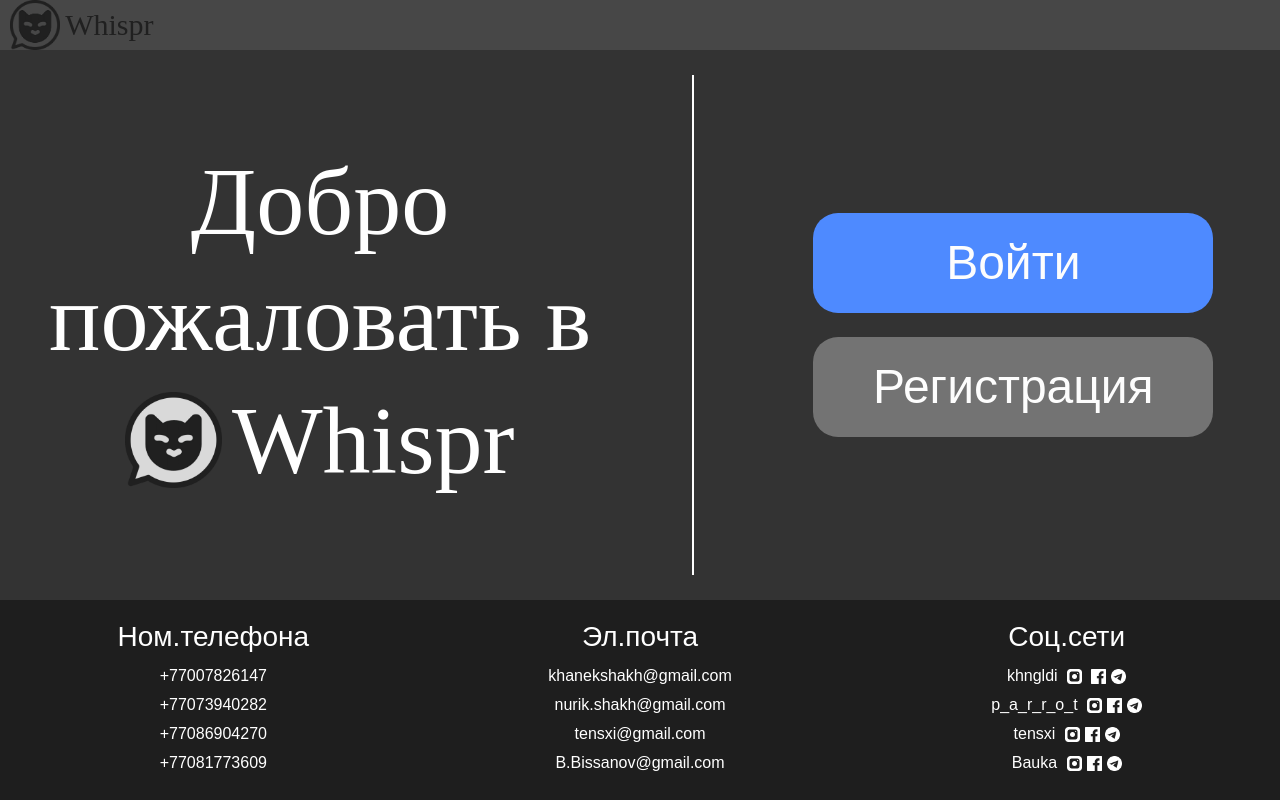
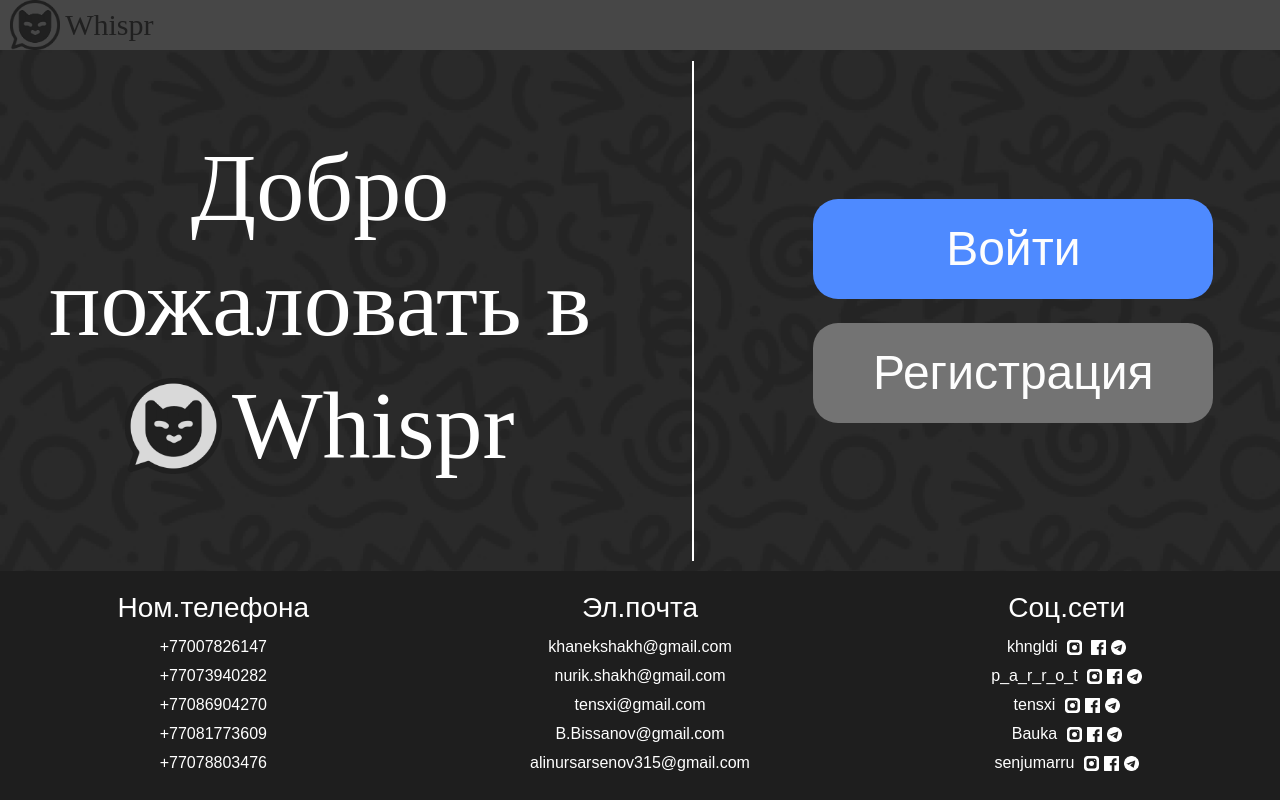
Before and after one commit to Tensai22/whispr_frontend, a React (Create React App) app: page / in a window 1280 px wide. Built offline with nearby package versions, Linux system fonts and the light colour scheme.

Commit message:
Изменил фон для чат страницы, и на самую первую страницу "Приветствие"!

```diff
--- a/src/components/ChatDesign.js
+++ b/src/components/ChatDesign.js
@@ -10,7 +10,7 @@ const ChatDesign = () => {
         <div className="chat-app">
             <ChatHeader />
             <div className="chat-body">
-                {/*<Sidebar />*/}
+                {<Sidebar />}
                 <ChatWindow />
             </div>
         </div>
--- a/src/components/Footer.js
+++ b/src/components/Footer.js
@@ -12,6 +12,7 @@ const Footer = () => {
         <p>+77073940282</p>
         <p>+77086904270</p>
         <p>+77081773609</p>
+        <p>+77078803476</p>
       </div>
       <div className="footer-section">
         <h3>Эл.почта</h3>
@@ -19,6 +20,7 @@ const Footer = () => {
         <p>nurik.shakh@gmail.com</p>
         <p>tensxi@gmail.com</p>
         <p>B.Bissanov@gmail.com</p>
+        <p>alinursarsenov315@gmail.com</p>
       </div>
       <div className="footer-section">
         <h3>Соц.сети</h3>
@@ -26,6 +28,7 @@ const Footer = () => {
         <p>p_a_r_r_o_t <img src={require("../assets/Instagram_logo.png")} alt="Instagram" /><img src={require("../assets/FaceBook_logo.png")} alt="Facebook" /><img src={require("../assets/Telegram_logo.png")} alt="Telegram" /></p>
         <p>tensxi <img src={require("../assets/Instagram_logo.png")} alt="Instagram" /><img src={require("../assets/FaceBook_logo.png")} alt="Facebook" /><img src={require("../assets/Telegram_logo.png")} alt="Telegram" /></p>
         <p>Bauka <img src={require("../assets/Instagram_logo.png")} alt="Instagram" /><img src={require("../assets/FaceBook_logo.png")} alt="Facebook" /><img src={require("../assets/Telegram_logo.png")} alt="Telegram" /></p>
+        <p>senjumarru <img src={require("../assets/Instagram_logo.png")} alt="Instagram" /><img src={require("../assets/FaceBook_logo.png")} alt="Facebook" /><img src={require("../assets/Telegram_logo.png")} alt="Telegram" /></p>
       </div>
     </footer>
   );
--- a/src/css/chat.css
+++ b/src/css/chat.css
@@ -8,6 +8,7 @@ body {
     margin: 0;
     font-family: Arial, sans-serif;
     overflow-x: hidden;
+
 }
 
 * {
@@ -101,7 +102,10 @@ body {
     flex: 1;
     display: flex;
     flex-direction: column;
-    background-color: #2e2e2e;
+    background-image: url('../assets/chat_background.png');
+    background-size: cover;
+    background-repeat: no-repeat;
+    background-position: center;
 }
 
 .messages {
@@ -159,7 +163,7 @@ body {
 }
 
 input[type="file"] {
-    display: none; /* Hide file input by default */
+    display: none;
 }
 
 .sender {
--- a/src/css/welcome_page.css
+++ b/src/css/welcome_page.css
@@ -1,6 +1,10 @@
 .welcome-page {
     background-color: #333;
     color: #fff;
+    background-image: url('../assets/chat_background.png');
+    background-size: cover;
+    background-position: center;
+    background-repeat: no-repeat;
 }
 
 .welcome-text {
```
